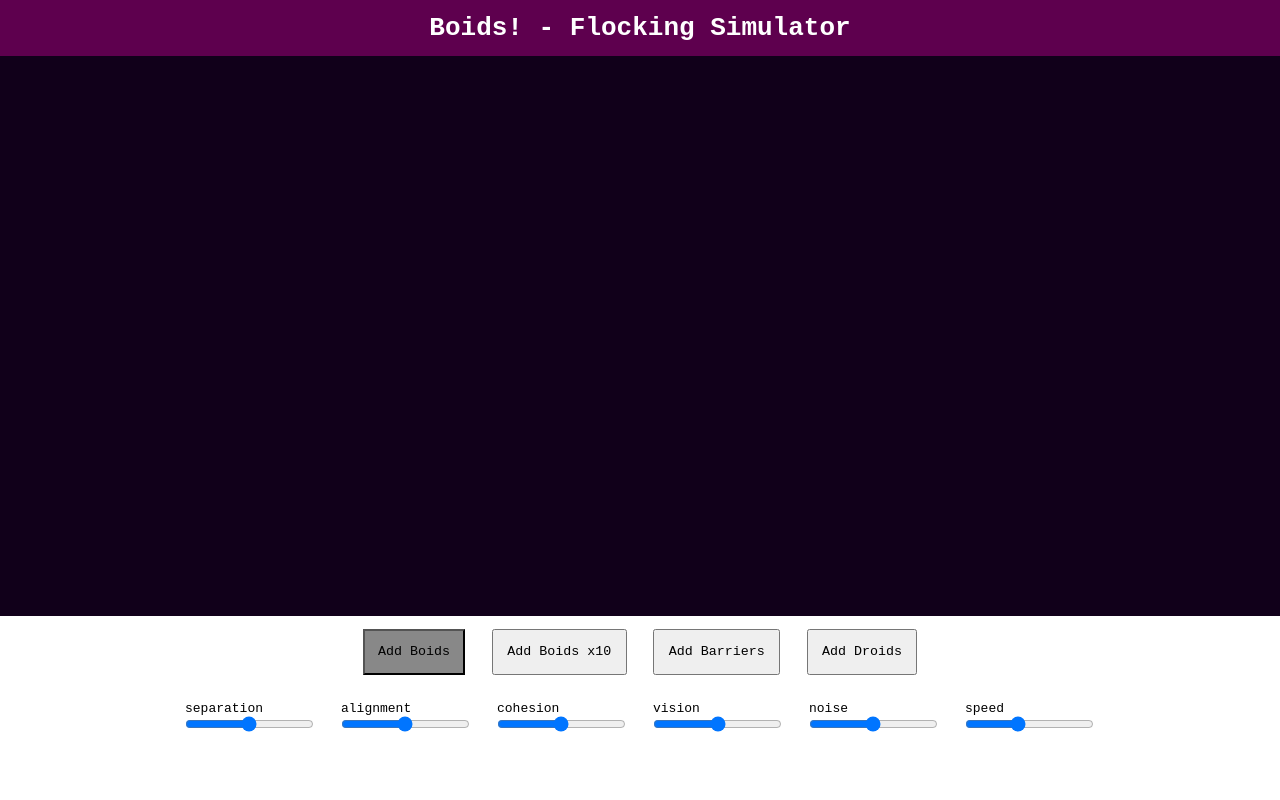
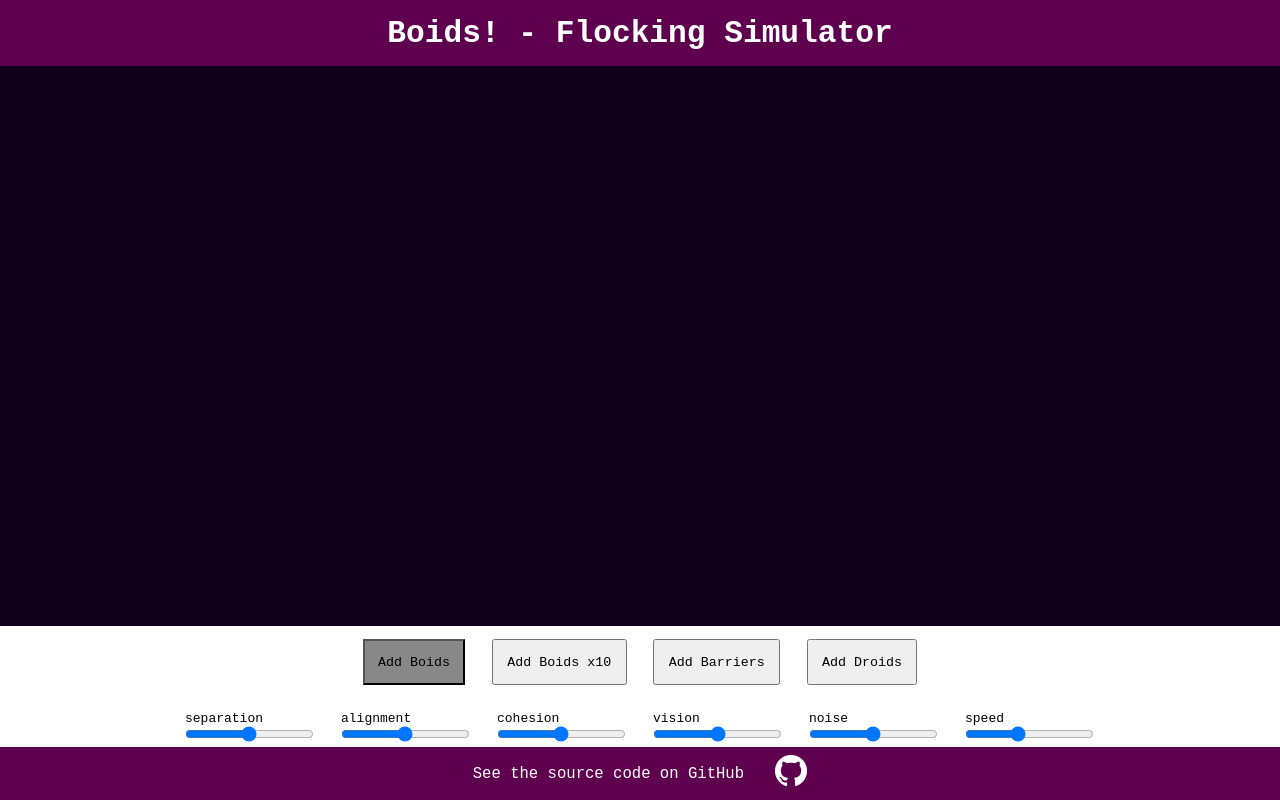
Before and after one commit to joshuasearle/boids, a website: page index.html in a window 1280 px wide. Drawn offline with Linux system fonts and the light colour scheme.

Commit message:
Add footer

```diff
--- a/index.html
+++ b/index.html
@@ -84,5 +84,11 @@
         />
       </div>
     </div>
+    <footer>
+      <p>See the source code on GitHub</p>
+      <a href="https://github.com/joshuasearle/gol-sim"
+        ><img src="assets/GitHub-Mark-Light-32px.png" alt="GitHub Logo"
+      /></a>
+    </footer>
   </body>
 </html>
--- a/package.json
+++ b/package.json
@@ -2,9 +2,10 @@
   "name": "boids-base",
   "version": "1.0.0",
   "description": "Boids, created by Craig Reynolds, are a form of artificial life that simulate the behaviour of birds, fish, and other flocking animals.\r The behaviour of the boids is determined by three simple rules:",
-  "main": "script.js",
+  "main": "index.html",
+  "homepage": "https://joshuasearle.github.io/boids",
   "scripts": {
-    "test": "echo \"Error: no test specified\" && exit 1"
+    "deploy": "gh-pages -d dist"
   },
   "repository": {
     "type": "git",
--- a/styles.css
+++ b/styles.css
@@ -9,9 +9,30 @@
   color: white;
 }
 
-header {
+header,
+footer {
+  font-family: Arial, Helvetica, sans-serif;
+  font-size: 1.2rem;
+  color: white;
   padding: 1em;
   background-color: #5e004e;
+  text-align: center;
+}
+
+footer {
+  padding: 0.5em;
+  position: fixed;
+  bottom: 0;
+  width: 100%;
+  display: flex;
+  justify-content: center;
+  align-self: center;
+  align-items: center;
+}
+
+footer img,
+footer p {
+  margin: 0 1em;
 }
 
 .arena {
```
Also changed, not shown: assets/GitHub-Mark-Light-32px.png (added).
